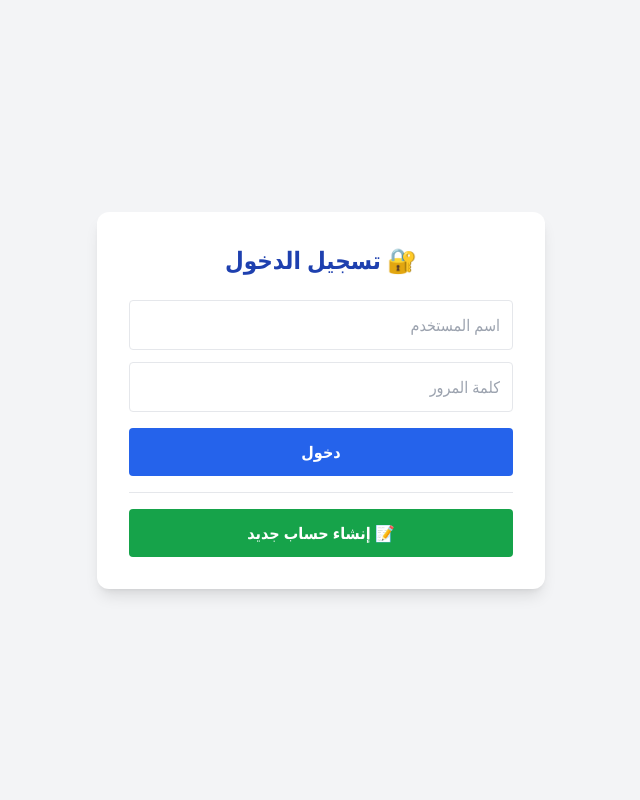
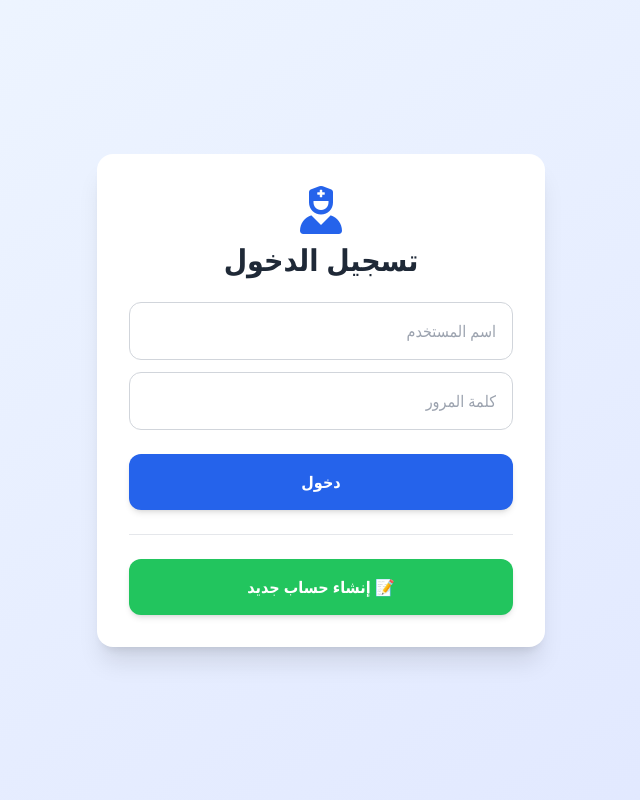
Before and after one commit to mesem2032/test, a FastAPI app: page / in a window 1280 px wide. Shown: the whole page, without its empty margins (319-959 px from the left). Run offline with FastAPI, Linux system fonts and the light colour scheme; some libraries are stand-ins or nearby versions.

Commit message:
Update index.html

```diff
--- a/templates/index.html
+++ b/templates/index.html
@@ -5,69 +5,78 @@
     <meta name="viewport" content="width=device-width, initial-scale=1.0">
     <title>المساعد التمريضي الذكي</title>
     <script src="https://cdn.tailwindcss.com"></script>
-    <style>body{font-family:'Segoe UI',Tahoma,sans-serif;background:#f3f4f6}.chat-box{max-height:70vh;overflow-y:auto;padding:1rem}.msg-user{background:#e0f2fe;border-right:4px solid #0284c7;border-radius:12px;padding:12px;margin-bottom:10px}.msg-ai{background:#f9fafb;border-right:4px solid #16a34a;border-radius:12px;padding:12px;margin-bottom:10px}</style>
+    <link href="https://cdnjs.cloudflare.com/ajax/libs/font-awesome/6.0.0/css/all.min.css" rel="stylesheet">
+    <style>body{font-family:'Segoe UI',Tahoma,sans-serif;background:#f0f2f5;}.chat-box{max-height:70vh;overflow-y:auto;padding:1rem}.msg-user{background:#dbeafe;border-r-4 border-blue-500 rounded-lg p-4 mb-3 shadow-sm}.msg-ai{background:white;border-r-4 border-emerald-500 rounded-lg p-4 mb-3 shadow-sm}</style>
 </head>
-<body class="h-screen flex flex-col">
+<body class="h-screen flex flex-col text-gray-800">
 
-<div id="loginScreen" class="flex-1 flex items-center justify-center bg-gray-100">
-    <div class="bg-white p-8 rounded-xl shadow-lg w-full max-w-md text-right">
-        <h2 class="text-2xl font-bold mb-6 text-center text-blue-800">🔐 تسجيل الدخول</h2>
+<div id="loginScreen" class="flex-1 flex items-center justify-center bg-gradient-to-br from-blue-50 to-indigo-100">
+    <div class="bg-white p-8 rounded-2xl shadow-xl w-full max-w-md text-right transform transition-all hover:scale-[1.01]">
+        <div class="text-center mb-6">
+            <i class="fas fa-user-nurse text-5xl text-blue-600 mb-2"></i>
+            <h2 class="text-3xl font-bold text-gray-800">تسجيل الدخول</h2>
+        </div>
         <form id="loginForm">
-            <input type="text" id="uIn" placeholder="اسم المستخدم" required class="w-full p-3 mb-3 border rounded rtl:text-right">
-            <input type="password" id="pIn" placeholder="كلمة المرور" required class="w-full p-3 mb-4 border rounded rtl:text-right">
-            <button type="submit" class="w-full bg-blue-600 text-white p-3 rounded hover:bg-blue-700 font-bold">دخول</button>
+            <input type="text" id="uIn" placeholder="اسم المستخدم" required class="w-full p-4 mb-3 border border-gray-300 rounded-xl rtl:text-right focus:ring-2 focus:ring-blue-500 outline-none transition">
+            <input type="password" id="pIn" placeholder="كلمة المرور" required class="w-full p-4 mb-6 border border-gray-300 rounded-xl rtl:text-right focus:ring-2 focus:ring-blue-500 outline-none transition">
+            <button type="submit" class="w-full bg-blue-600 text-white p-4 rounded-xl hover:bg-blue-700 font-bold shadow-md transition">دخول</button>
         </form>
-        <hr class="my-4 border-gray-200">
-        <button id="registerBtn" class="w-full bg-green-600 text-white p-3 rounded hover:bg-green-700 font-bold">📝 إنشاء حساب جديد</button>
+        <hr class="my-6 border-gray-200">
+        <button id="registerBtn" class="w-full bg-green-500 text-white p-4 rounded-xl hover:bg-green-600 font-bold shadow-md transition">📝 إنشاء حساب جديد</button>
         <p id="errMsg" class="mt-3 text-sm text-center text-red-500 hidden"></p>
     </div>
 </div>
 
-<div id="appScreen" class="hidden h-full flex">
-    <aside class="w-64 bg-white border-l p-4 z-10 shadow-sm flex flex-col">
-        <h1 class="text-xl font-bold text-blue-800 mb-2">🩺 المساعد</h1>
-        <p class="text-sm text-gray-600 mb-6">مرحباً <span id="uName" class="font-bold"></span></p>
-
-        <button id="adminPromoteBtn" class="w-full bg-yellow-500 text-white p-2 rounded hover:bg-yellow-600 font-bold mb-2 hidden">⭐ ترقية حسابي لأدمن</button>
-        <button id="adminPanelBtn" class="w-full bg-purple-600 text-white p-2 rounded hover:bg-purple-700 font-bold mb-2 hidden">🛠️ إدارة المستخدمين</button>
-        <button onclick="logout()" class="mt-auto w-full bg-red-500 text-white p-2 rounded hover:bg-red-600">🚪 خروج</button>
+<div id="appScreen" class="hidden h-full flex shadow-2xl overflow-hidden">
+    <aside class="w-72 bg-white border-l border-gray-200 flex flex-col z-20 shadow-lg">
+        <div class="p-6 border-b border-gray-100 bg-indigo-600 text-white">
+            <h1 class="text-xl font-bold mb-1"><i class="fas fa-notes-medical ml-2"></i> المساعد</h1>
+            <p class="text-xs opacity-90">مرحباً بك يا <span id="uName" class="font-bold"></span></p>
+        </div>
+        <div class="p-4 flex-1 space-y-3">
+            <button id="adminPromoteBtn" class="w-full bg-amber-500 text-white p-3 rounded-lg hover:bg-amber-600 font-bold transition hidden"><i class="fas fa-crown ml-2"></i> طلب ترقية لأدمن</button>
+            <button id="adminPanelBtn" class="w-full bg-purple-600 text-white p-3 rounded-lg hover:bg-purple-700 font-bold transition hidden"><i class="fas fa-shield-alt ml-2"></i> لوحة الإدارة</button>
+        </div>
+        <div class="p-4 border-t">
+            <button onclick="logout()" class="w-full bg-red-100 text-red-600 p-3 rounded-lg hover:bg-red-200 font-bold transition"><i class="fas fa-sign-out-alt ml-2"></i> خروج</button>
+        </div>
     </aside>
     <main class="flex-1 flex flex-col relative bg-slate-50">
-        <div id="chatBox" class="chat-box"></div>
-        <form id="sendForm" class="absolute bottom-0 left-0 right-0 bg-white border-t p-4">
-            <div class="flex gap-3 max-w-4xl mx-auto">
-                <input id="prompt" autocomplete="off" placeholder="اكتب سؤالك هنا..." required class="flex-1 p-3 border rounded focus:ring-2 focus:ring-blue-500 outline-none">
-                <button id="btnSend" type="submit" class="bg-blue-600 text-white px-6 py-3 rounded font-bold">إرسال</button>
-            </div>
-        </form>
+        <div id="chatBox" class="flex-1 p-6 space-y-4 pb-40"></div>
+        <div class="absolute bottom-0 left-0 right-0 bg-white border-t p-6 shadow-lg">
+            <form id="sendForm" class="flex gap-3 max-w-5xl mx-auto">
+                <input id="prompt" autocomplete="off" placeholder="اكتب سؤالك هنا..." required class="flex-1 p-4 border border-gray-300 rounded-xl focus:ring-2 focus:ring-blue-500 outline-none text-lg">
+                <button id="btnSend" type="submit" class="bg-blue-600 text-white px-8 py-4 rounded-xl font-bold hover:bg-blue-700 transition shadow-lg"><i class="fas fa-paper-plane mr-2"></i> إرسال</button>
+            </form>
+        </div>
     </main>
 </div>
 
 <!-- نافذة الإدارة -->
-<div id="adminOverlay" class="fixed inset-0 bg-black bg-opacity-50 hidden flex items-center justify-center z-50">
-    <div class="bg-white rounded-xl w-full max-w-3xl p-6 m-4 shadow-2xl max-h-[90vh] overflow-y-auto text-right">
-        <div class="flex justify-between items-center mb-4 border-b pb-2">
-            <h2 class="text-2xl font-bold text-purple-700">🛠️ لوحة تحكم الأدمن</h2>
-            <button onclick="document.getElementById('adminOverlay').classList.add('hidden')" class="text-gray-500 hover:text-red-500 text-xl">✕</button>
+<div id="adminOverlay" class="fixed inset-0 bg-black bg-opacity-60 hidden flex items-center justify-center z-50 backdrop-blur-sm">
+    <div class="bg-white rounded-2xl w-full max-w-4xl p-8 shadow-2xl m-4 max-h-[90vh] overflow-y-auto text-right animate-fade-in-up">
+        <div class="flex justify-between items-center mb-6 border-b pb-4">
+            <h2 class="text-2xl font-bold text-indigo-800"><i class="fas fa-tools ml-2"></i> لوحة تحكم الأدمن</h2>
+            <button onclick="document.getElementById('adminOverlay').classList.add('hidden')" class="text-gray-400 hover:text-red-500 text-2xl transition">✕</button>
         </div>
 
-        <div id="tabs" class="flex space-x-2 space-x-reverse mb-4">
-            <button onclick="switchTab('addTab')" class="tab-btn active bg-purple-100 text-purple-800 px-4 py-2 rounded font-bold">➕ إضافة</button>
-            <button onclick="switchTab('listTab')" class="tab-btn bg-gray-100 px-4 py-2 rounded font-bold">📋 القائمة والحذف</button>
+        <div id="tabs" class="flex space-x-4 space-x-reverse mb-6">
+            <button onclick="switchTab('addTab')" class="tab-btn active bg-indigo-100 text-indigo-800 px-6 py-3 rounded-xl font-bold hover:bg-indigo-200 transition">➕ إضافة مستخدم</button>
+            <button onclick="switchTab('listTab')" class="tab-btn bg-gray-100 px-6 py-3 rounded-xl font-bold hover:bg-gray-200 transition">📋 القائمة والحذف</button>
         </div>
 
         <div id="addTab" class="tab-content">
-            <p class="text-xs text-red-500 mb-3">* ملاحظة: يمكنك تغيير كلمة المرور والاسم الظاهر بعد الإنشاء عبر تعديل الحساب في الفايربيز.</p>
-            <form id="addUserForm" class="grid grid-cols-1 md:grid-cols-2 gap-4">
-                <div><label class="block mb-1 font-bold text-sm">اسم المستخدم</label><input type="text" id="newUname" required class="w-full p-2 border rounded"></div>
-                <div><label class="block mb-1 font-bold text-sm">كلمة المرور الأولية</label><input type="text" id="newPword" required class="w-full p-2 border rounded"></div>
-                <div class="flex items-end"><button type="submit" class="w-full bg-green-600 text-white py-2 rounded hover:bg-green-700">✅ حفظ</button></div>
+            <form id="addUserForm" class="grid grid-cols-1 md:grid-cols-3 gap-6 bg-gray-50 p-6 rounded-xl border">
+                <div><label class="block mb-2 font-semibold">اسم المستخدم</label><input type="text" id="newUname" required class="w-full p-3 border rounded-lg focus:ring-2 focus:ring-indigo-500"></div>
+                <div><label class="block mb-2 font-semibold">كلمة المرور</label><input type="text" id="newPword" required class="w-full p-3 border rounded-lg focus:ring-2 focus:ring-indigo-500"></div>
+                <div><label class="block mb-2 font-semibold">الاسم الظاهر</label><input type="text" id="newName" required class="w-full p-3 border rounded-lg focus:ring-2 focus:ring-indigo-500"></div>
+                <div class="flex items-end"><button type="submit" class="w-full bg-emerald-600 text-white py-3 rounded-lg hover:bg-emerald-700 font-bold shadow transition">✅ حفظ البيانات</button></div>
             </form>
-            <p id="adminMsg" class="mt-3 text-sm hidden"></p>
+            <p id="adminMsg" class="mt-4 text-sm font-bold hidden"></p>
         </div>
 
-        <div id="listTab" class="tab-content hidden bg-gray-50 p-4 rounded">
-            <div id="usersTableContainer" class="space-y-2">جاري التحميل...</div>
+        <div id="listTab" class="tab-content hidden bg-gray-50 p-6 rounded-xl border">
+            <div id="usersTableContainer" class="space-y-4 text-sm">جاري تحميل البيانات...</div>
         </div>
     </div>
 </div>
@@ -76,16 +85,13 @@
 let currentUser=null, chatHistory=[];
 if(sessionStorage.getItem('nk')){ try { currentUser=JSON.parse(sessionStorage.getItem('nk')); showApp(); initMsgs(); } catch(e) {} }
 
-async function checkServerStatus() {
-    try { const r = await fetch('/api/login', { method: 'POST', headers:{'Content-Type':'application/json'}, body: '{}' }); return r.status === 422 || r.ok; }
-    catch(e) { alert("⚠️ لا يوجد اتصال!"); return false; }
-}
+async function checkServerStatus() { try { const r = await fetch('/api/login', { method: 'POST', headers:{'Content-Type':'application/json'}, body: '{}' }); return r.status === 422 || r.ok; } catch(e) { return false; } }
 
 document.getElementById('loginForm').onsubmit=async(e)=>{
     e.preventDefault();
     const username = document.getElementById('uIn').value.trim().toLowerCase();
     const password = document.getElementById('pIn').value.trim();
-    if(!username || !password){ document.getElementById('errMsg').innerText="املأ الحقول"; return;}
+    if(!username || !password){ document.getElementById('errMsg').innerText="يرجى ملء جميع الحقول"; return;}
     if(!await checkServerStatus()) return;
     try {
         const payload = JSON.stringify({ username: username, password: password });
@@ -94,13 +100,13 @@ document.getElementById('loginForm').onsubmit=async(e)=>{
         if(d.status==='success'){
             currentUser=d; sessionStorage.setItem('nk',JSON.stringify(currentUser)); showApp(); initMsgs();
         } else { document.getElementById('errMsg').textContent=d.message || "بيانات خاطئة"; }
-    } catch(err) { document.getElementById('errMsg').textContent="خطأ."; }
+    } catch(err) { document.getElementById('errMsg').textContent="خطأ في الاتصال."; }
 };
 
 document.getElementById('registerBtn').onclick=async()=>{
     const u=document.getElementById('uIn').value.trim().toLowerCase();
     const p=document.getElementById('pIn').value.trim();
-    if(!u || !p){ alert("املأ الاسم والسر"); return;}
+    if(!u || !p){ alert("يرجى إدخال اسم مستخدم وكلمة سر"); return;}
     if(!await checkServerStatus()) return;
     try {
         const payload = JSON.stringify({ username: u, password: p, display_name: "طالب" });
@@ -131,56 +137,59 @@ document.getElementById('adminPanelBtn').onclick = openAdminPanel;
 function switchTab(tabId) {
     document.querySelectorAll('.tab-content').forEach(el => el.classList.add('hidden'));
     document.getElementById(tabId).classList.remove('hidden');
+    document.querySelectorAll('.tab-btn').forEach(btn => btn.classList.remove('active', 'bg-indigo-100', 'text-indigo-800'));
+    event.target.classList.add('active', 'bg-indigo-100', 'text-indigo-800');
 }
 
 document.getElementById('addUserForm').onsubmit = async (e) => {
     e.preventDefault();
     const u = document.getElementById('newUname').value.trim().toLowerCase();
     const p = document.getElementById('newPword').value;
+    const n = document.getElementById('newName').value.trim(); // ✅ جلب الاسم الحقيقي هنا
     const msgEl = document.getElementById('adminMsg');
-    msgEl.innerText = "جاري..."; msgEl.classList.remove('hidden', 'text-red-600', 'text-green-600', 'text-blue-600'); msgEl.classList.add('text-blue-600');
+    msgEl.innerText = "جاري..."; msgEl.className = "mt-4 text-sm font-bold block text-blue-600";
 
     try {
         const r = await fetch('/api/admin/users/add', {
             method: 'POST',
             headers: { 'Content-Type': 'application/json' },
-            body: JSON.stringify({ username: u, password: p })
+            body: JSON.stringify({ username: u, password: p, display_name: n }) // ✅ إرسال الاسم للبايثون
         });
         const d = await r.json();
         if(d.status === 'success') {
-            msgEl.innerText = "✅ تمت الإضافة بنجاح!"; msgEl.classList.add('text-green-600');
+            msgEl.innerText = "✅ تمت الإضافة بنجاح!"; msgEl.className = "mt-4 text-sm font-bold block text-green-600";
             e.target.reset(); loadUsersList();
-        } else { msgEl.innerText = "❌ " + d.message; msgEl.classList.add('text-red-600'); }
-    } catch(err) { msgEl.innerText = "فشل الاتصال بالخادم."; msgEl.classList.add('text-red-600'); }
+        } else { msgEl.innerText = "❌ " + d.message; msgEl.className = "mt-4 text-sm font-bold block text-red-600"; }
+    } catch(err) { msgEl.innerText = "فشل الاتصال بالخادم."; msgEl.className = "mt-4 text-sm font-bold block text-red-600"; }
 };
 
 async function loadUsersList() {
     const container = document.getElementById('usersTableContainer');
-    container.innerHTML = "جاري الجلب...";
+    container.innerHTML = "<div class='flex justify-center'><i class='fas fa-spinner fa-spin text-2xl'></i></div>";
     try {
         const res = await fetch('/api/admin/users/list');
         const users = await res.json();
 
-        let html = "<table class='w-full text-sm text-right border-collapse'>";
-        html += "<thead><tr class='bg-gray-200'><th class='p-2'>الاسم</th><th class='p-2'>الأدمن</th><th class='p-2'>الإجراءات</th></tr></thead>";
+        let html = "<table class='w-full text-sm text-right border-collapse bg-white shadow rounded-lg overflow-hidden'>";
+        html += "<thead><tr class='bg-gray-100'><th class='p-4 font-semibold'>الاسم الظاهر</th><th class='p-4 font-semibold'>الأدمن</th><th class='p-4 font-semibold'>الإجراءات</th></tr></thead>";
         html += "<tbody>";
 
         users.forEach(u => {
-            html += `<tr class="border-b">
-                <td class='p-2'>${u.name} <br><span class="text-xs text-gray-500">@${u.username}</span></td>
-                <td class='p-2'>${u.is_admin ? '<span class="text-red-600 font-bold">✓</span>' : ''}</td>
-                <td class='p-2'>
-                    ${!u.is_admin ? `<button onclick="deleteUser('${u.username}')" class="bg-red-500 text-white px-2 py-1 rounded hover:bg-red-600">حذف</button>` : ''}
+            html += `<tr class="border-b hover:bg-gray-50 transition">
+                <td class='p-4 font-medium text-gray-700'>${u.name} <br><span class="text-xs text-gray-500 font-normal">@${u.username}</span></td>
+                <td class='p-4'>${u.is_admin ? '<span class="bg-red-100 text-red-700 px-3 py-1 rounded-full text-xs font-bold">✓ نعم</span>' : ''}</td>
+                <td class='p-4'>
+                    ${!u.is_admin ? `<button onclick="deleteUser('${u.username}')" class="bg-red-500 text-white px-3 py-1.5 rounded hover:bg-red-600 shadow-sm transition"><i class="fas fa-trash-alt ml-1"></i> حذف</button>` : ''}
                 </td>
             </tr>`;
         });
         html += "</tbody></table>";
         container.innerHTML = html;
-    } catch(e) { container.innerHTML = "فشل جلب القائمة."; }
+    } catch(e) { container.innerHTML = "<p class='text-red-500 text-center'>فشل جلب القائمة.</p>"; }
 }
 
 window.deleteUser = async (uname) => {
-    if(confirm(`هل أنت متأكد من حذف حساب "${uname}"؟`)) {
+    if(confirm(`هل أنت متأكد من حذف "${uname}" نهائياً؟`)) {
         try {
             const r = await fetch('/api/admin/users/delete', {
                 method: 'POST',
@@ -189,7 +198,7 @@ window.deleteUser = async (uname) => {
             });
             const d = await r.json();
             if(d.status === 'success') { loadUsersList(); alert("تم الحذف بنجاح!"); }
-            else { alert("فشل: " + d.message); } // ⚠️ الآن ستظهر الرسالة الحقيقية بدلاً من undefined
+            else { alert("فشل: " + d.message); }
         } catch(e) { alert("فشل الاتصال بالخادم."); }
     }
 };
@@ -210,7 +219,7 @@ document.getElementById('sendForm').onsubmit=async(e)=>{
     e.preventDefault();
     const inp=document.getElementById('prompt'), btn=document.getElementById('btnSend');
     const txt=inp.value.trim(); if(!txt)return;
-    appendBubble(txt,'user'); inp.value=''; btn.disabled=true; btn.innerText='جاري...';
+    appendBubble(txt,'user'); inp.value=''; btn.disabled=true; btn.innerText='جاري البحث...';
     try {
         const r=await fetch('/api/chat',{method:'POST',headers:{'Content-Type':'application/json'},body:JSON.stringify({username:currentUser.username,prompt:txt,history:chatHistory})});
         const d=await r.json();
```
